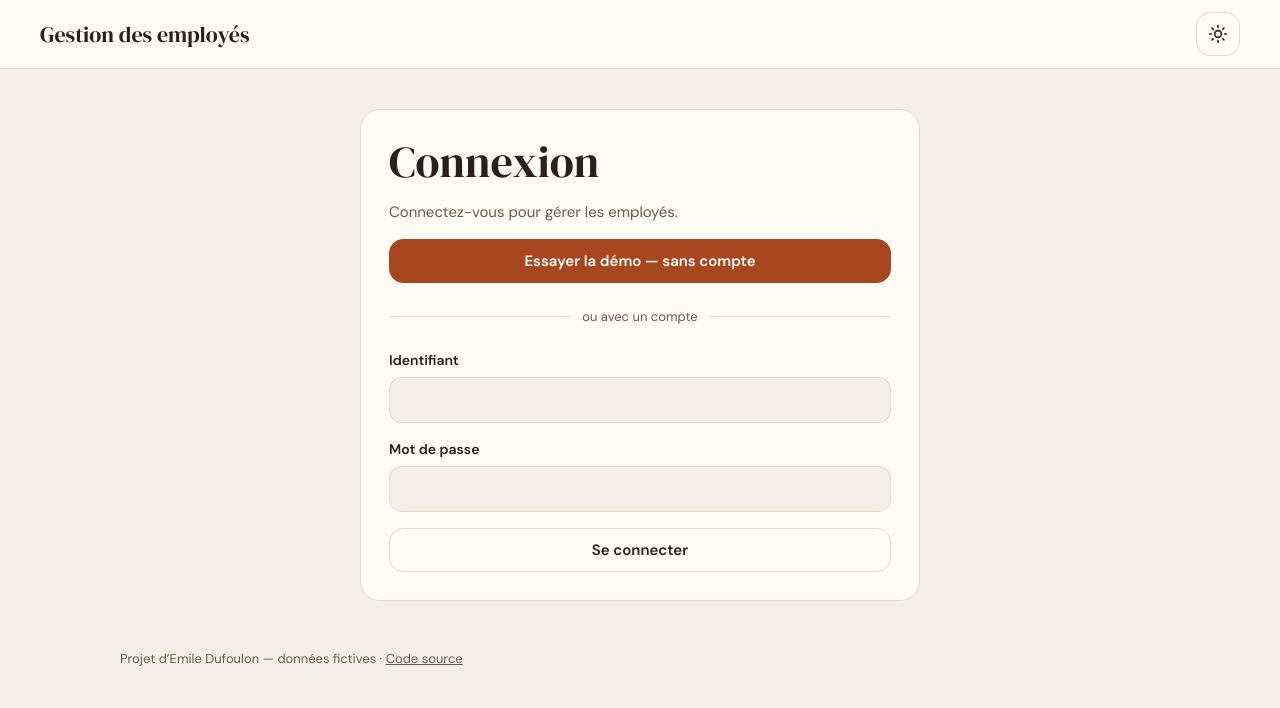
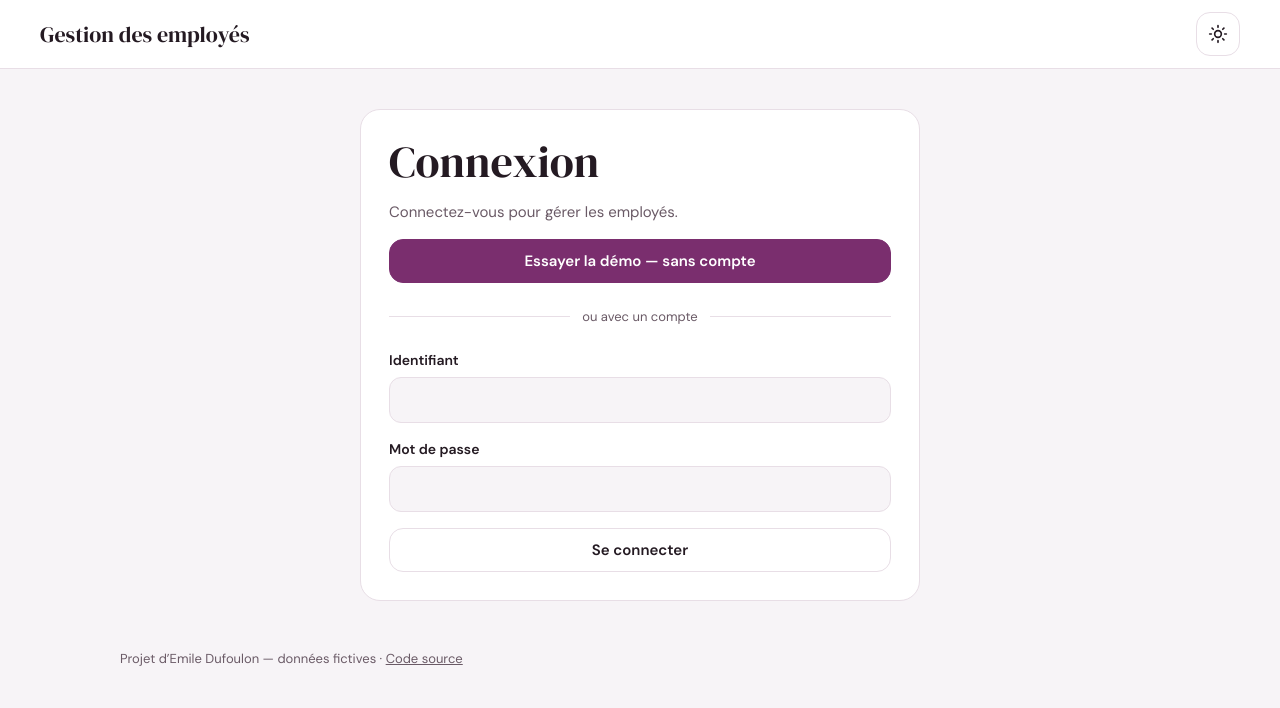
Before and after one commit to EmileSch19/django-gestion-employes, a Django app: page /connexion/ in a window 1280 px wide. Shown: the top 708 px of the page. Run offline with Django 5.2, Linux system fonts and the light colour scheme.

Commit message:
style: palette « Prune » (clair et sombre) à la place de « Sable »
Co-Authored-By: Claude Opus 5.5 <noreply@anthropic.com>
Claude-Session: https://claude.ai/code/session_01TMVdoMg2tzDe2i15npkfwG

```diff
--- a/gestion/static/gestion/app.css
+++ b/gestion/static/gestion/app.css
@@ -1,16 +1,16 @@
-/* ================= Direction D « Sable » — clair et sombre ================= */
+/* ================= Direction D (mise en page « Sable »), palette « Prune » — clair et sombre ================= */
 
 :root,
 [data-theme="light"] {
-  --bg: #F4EFE6;
-  --surface: #FFFBF5;
-  --fg: #2B2118;
-  --muted: #6B5B4B;
-  --line: #E4D9C8;
-  --accent: #A8461F;
-  --accent-hover: #8E3A19;
+  --bg: #F7F4F7;
+  --surface: #FFFFFF;
+  --fg: #241A22;
+  --muted: #6A5A66;
+  --line: #E8DEE6;
+  --accent: #7A2E6E;
+  --accent-hover: #62235A;
   --on-accent: #FFFFFF;
-  --accent-soft: #F1DDD0;
+  --accent-soft: #F1E1EE;
   --danger: #A11B1B;
   --danger-soft: #F6DCDC;
   --success: #2F6B3A;
@@ -19,15 +19,15 @@
 }
 
 [data-theme="dark"] {
-  --bg: #1C1814;
-  --surface: #27211C;
-  --fg: #F3ECE3;
-  --muted: #BFAF9C;
-  --line: #3A3129;
-  --accent: #E07A4F;
-  --accent-hover: #EA8F67;
-  --on-accent: #1C1814;
-  --accent-soft: #3F2A1F;
+  --bg: #1A1419;
+  --surface: #241C22;
+  --fg: #F1E8EF;
+  --muted: #BBA9B7;
+  --line: #3A2E37;
+  --accent: #D58AC6;
+  --accent-hover: #E2A3D6;
+  --on-accent: #1A1419;
+  --accent-soft: #3D2738;
   --danger: #F28B82;
   --danger-soft: #3D2020;
   --success: #8FD19E;
```
Also changed, not shown: README.md.
